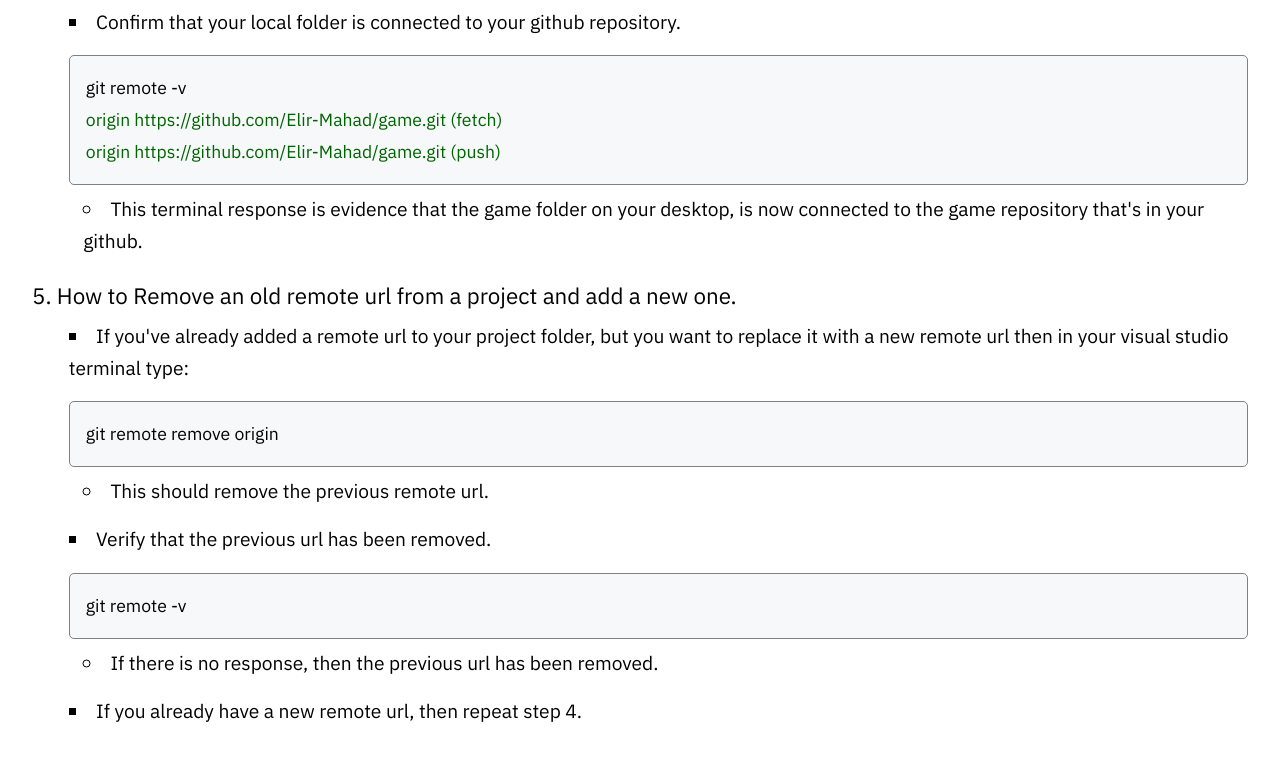
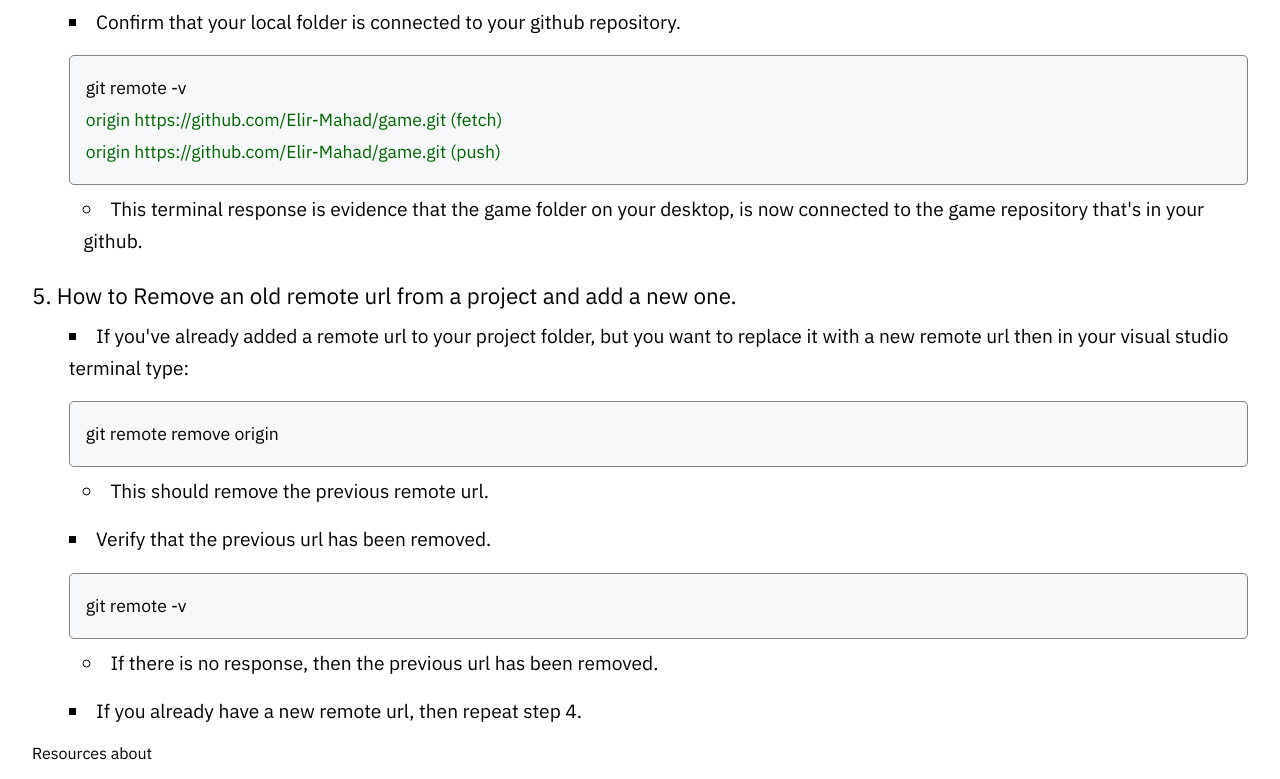
Before and after one commit to Elir-Mahad/notes, a Next.js app: page /add-remote-url-to-local-repo in a window 1280 px wide. Shown: the part 3072-3851 px from the top of the page. Before the commit the page ends 3815 px from the top, so only its background shows below. Built offline with nearby package versions, Linux system fonts and the light colour scheme.

Commit message:
Import resources into add remote url blog

```diff
--- a/pages/add-remote-url-to-local-repo.js
+++ b/pages/add-remote-url-to-local-repo.js
@@ -13,6 +13,7 @@ import {
   LitemTwo,
 } from "../styles/Styles.js";
 import style from "../styles/Home.module.css";
+import Resources from "../components/Resources.js";
 //
 function RemoteOriginUrl() {
   return (
@@ -269,6 +270,9 @@ function RemoteOriginUrl() {
         </LitemTwo>
 
         <Litem>If you already have a new remote url, then repeat step 4.</Litem>
+        <Resources
+        //
+        />
       </BlogBody>
     </div>
   );
```
